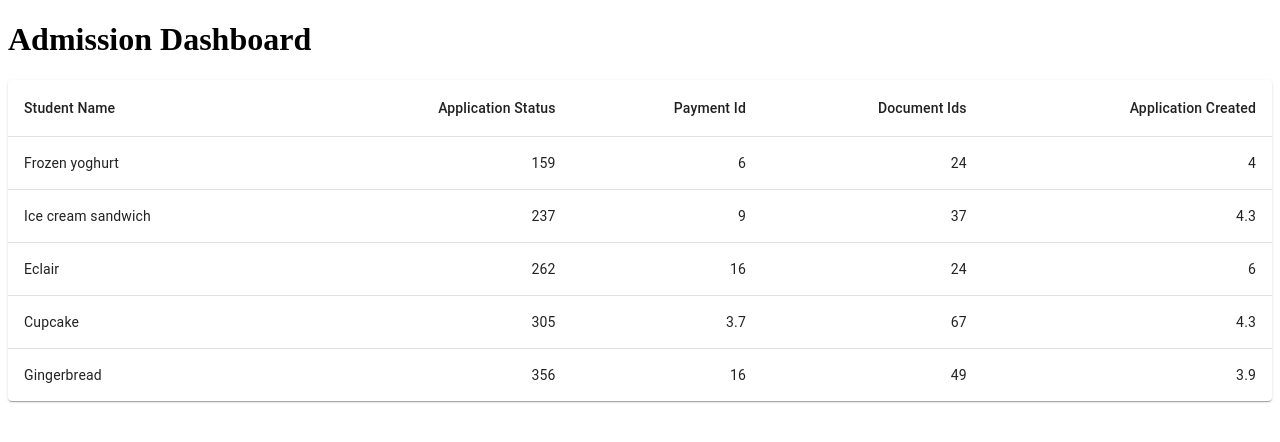
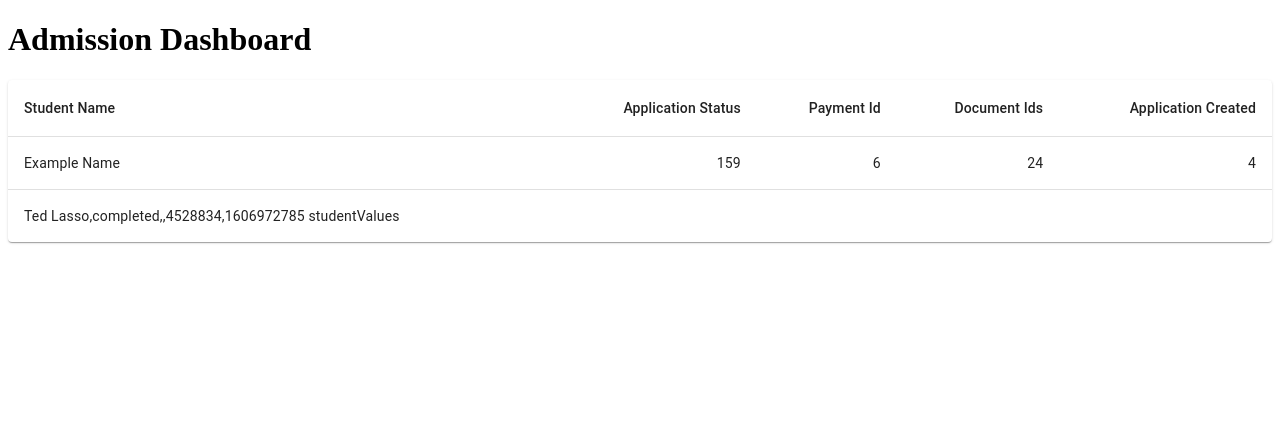
Before and after one commit to tachyla/lp, a React (Create React App) app: page / in a window 1280 px wide. Shown: the top 442 px of the page. Built offline with nearby package versions, Linux system fonts and the light colour scheme.

Commit message:
rendering 1 student returning to early

```diff
--- a/src/Table.jsx
+++ b/src/Table.jsx
@@ -1,4 +1,5 @@
 import * as React from 'react';
+// import Students-data from "./students-data";
 import Table from '@mui/material/Table';
 import TableBody from '@mui/material/TableBody';
 import TableCell from '@mui/material/TableCell';
@@ -7,10 +8,7 @@ import TableHead from '@mui/material/TableHead';
 import TableRow from '@mui/material/TableRow';
 import Paper from '@mui/material/Paper';
 
-//createData takes column names args & return column name args in table
-function createData(name, calories, fat, carbs, protein) {
-  return { name, calories, fat, carbs, protein };
-}
+//import data to react
 const student_data = {
     "data": [
       {
@@ -22,7 +20,7 @@ const student_data = {
       },
       {
       "name": "Keeley Jones",
-      "application_status": "completed",
+      "application_status": "",
       "payment_id": "17847834",
       "document_ids": ["3259611", "5926431"],
       "created_at": "1606968683"
@@ -30,22 +28,40 @@ const student_data = {
     ]
 };
 
-// this function will take the obj student_data & return data[].propertyName in each column
 const students = student_data.data;
-const student = students.forEach(student => console.log(student));
 
-const myRows = [];
+const getStudent = function(students){
+    //Iterate over students array
+    for(let i = 0; i < students.length; i++){
+        let student = students[i];
+        console.log(student);
+
+        // get property values for each student
+        let studentValues = (Object.values(student));
+        //console.log(studentValues); // [ ted, 1, completed]
+
+        //push each value into createData
+        console.log(studentValues);
+        return(studentValues + " studentValues");
+    }
+}
+console.log(getStudent(students));
+
+//takes values array as argument
+//iterate over array
+// put values[index] in an object
+
+
+function createData(name, application_status, payment_id, document_ids, created_at) {
+    return { name, application_status, payment_id, document_ids, created_at };
+}
 
 
 const rows = [
-  createData('Frozen yoghurt', 159, 6.0, 24, 4.0),
-  createData('Ice cream sandwich', 237, 9.0, 37, 4.3),
-  createData('Eclair', 262, 16.0, 24, 6.0),
-  createData('Cupcake', 305, 3.7, 67, 4.3),
-  createData('Gingerbread', 356, 16.0, 49, 3.9),
+  createData('Example Name', 159, 6.0, 24, 4.0),
+  createData(getStudent(students)),
+
 ];
-
-
 
 export default function BasicTable() {
   return (
@@ -60,19 +76,13 @@ export default function BasicTable() {
             <TableCell align="right">Application Created</TableCell>
           </TableRow>
         </TableHead>
-        <TableBody>
-          {rows.map((row) => (
-            <TableRow
-              key={row.name}
-              sx={{ '&:last-child td, &:last-child th': { border: 0 } }}
-            >
-              <TableCell component="th" scope="row">
-                {row.name}
-              </TableCell>
-              <TableCell align="right">{row.calories}</TableCell>
-              <TableCell align="right">{row.fat}</TableCell>
-              <TableCell align="right">{row.carbs}</TableCell>
-              <TableCell align="right">{row.protein}</TableCell>
+        <TableBody>{rows.map((row, index) => (
+            <TableRow key={index} sx={{ '&:last-child td, &:last-child th': { border: 0 } }}>
+              <TableCell component="th" scope="row"> {row.name}</TableCell>
+              <TableCell align="right">{row.application_status}</TableCell>
+              <TableCell align="right">{row.payment_id}</TableCell>
+              <TableCell align="right">{row.document_ids}</TableCell>
+              <TableCell align="right">{row.created_at}</TableCell>
             </TableRow>
           ))}
         </TableBody>
--- /dev/null
+++ b/src/students-data.json
@@ -0,0 +1,18 @@
+{
+  "data": [
+    {
+      "name": "Ted Lasso",
+      "application_status": "completed",
+      "payment_id": null,
+      "document_ids": ["4528834"],
+      "created_at": "1606972785"
+    },
+    {
+      "name": "Keeley Jones",
+      "application_status": "",
+      "payment_id": "17847834",
+      "document_ids": ["3259611", "5926431"],
+      "created_at": "1606968683"
+    }
+  ]
+}
```
